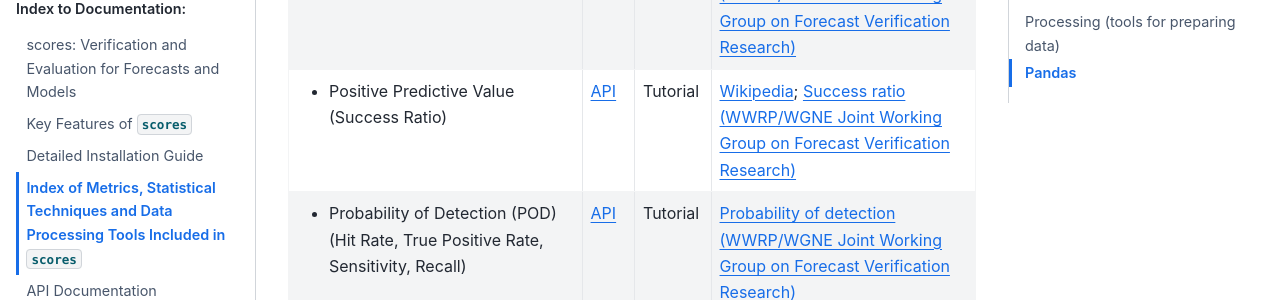
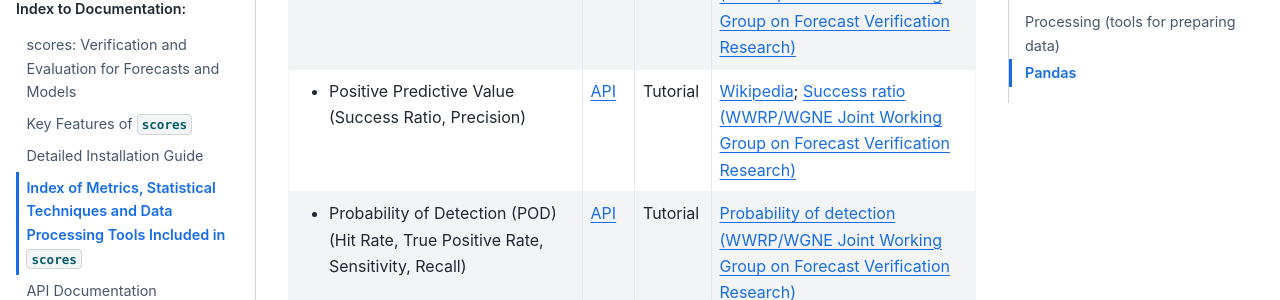
Before and after one commit to nci/scores, a Sphinx documentation site: the page built from docs/included.md, in a window 1280 px wide and 900 px high, scrolled down 6080 px. Shown: the part 179-479 px from the top of the window. Built offline with Sphinx 7.4.7 and the Sphinx Book theme 1.1.4, drawn with Linux system fonts in a browser that asks for light colours; pages that are not in the unit, such as notebooks, are missing from menus.

Commit message:
Update docs/included.md
Co-authored-by: Stephanie Chong <168800785+Steph-Chong@users.noreply.github.com>
Signed-off-by: arshia <69202571+arshiaar@users.noreply.github.com>

```diff
--- a/docs/included.md
+++ b/docs/included.md
@@ -432,7 +432,7 @@
   -
     [Wikipedia](https://en.wikipedia.org/wiki/Precision_and_recall); [Success ratio (WWRP/WGNE Joint Working Group on Forecast Verification Research)](https://www.cawcr.gov.au/projects/verification/#SR)
 * -
-    - Positive Predictive Value (Success Ratio)
+    - Positive Predictive Value (Success Ratio, Precision)
   -
     [API](api.md#scores.categorical.BasicContingencyManager.positive_predictive_value)
   -
```
